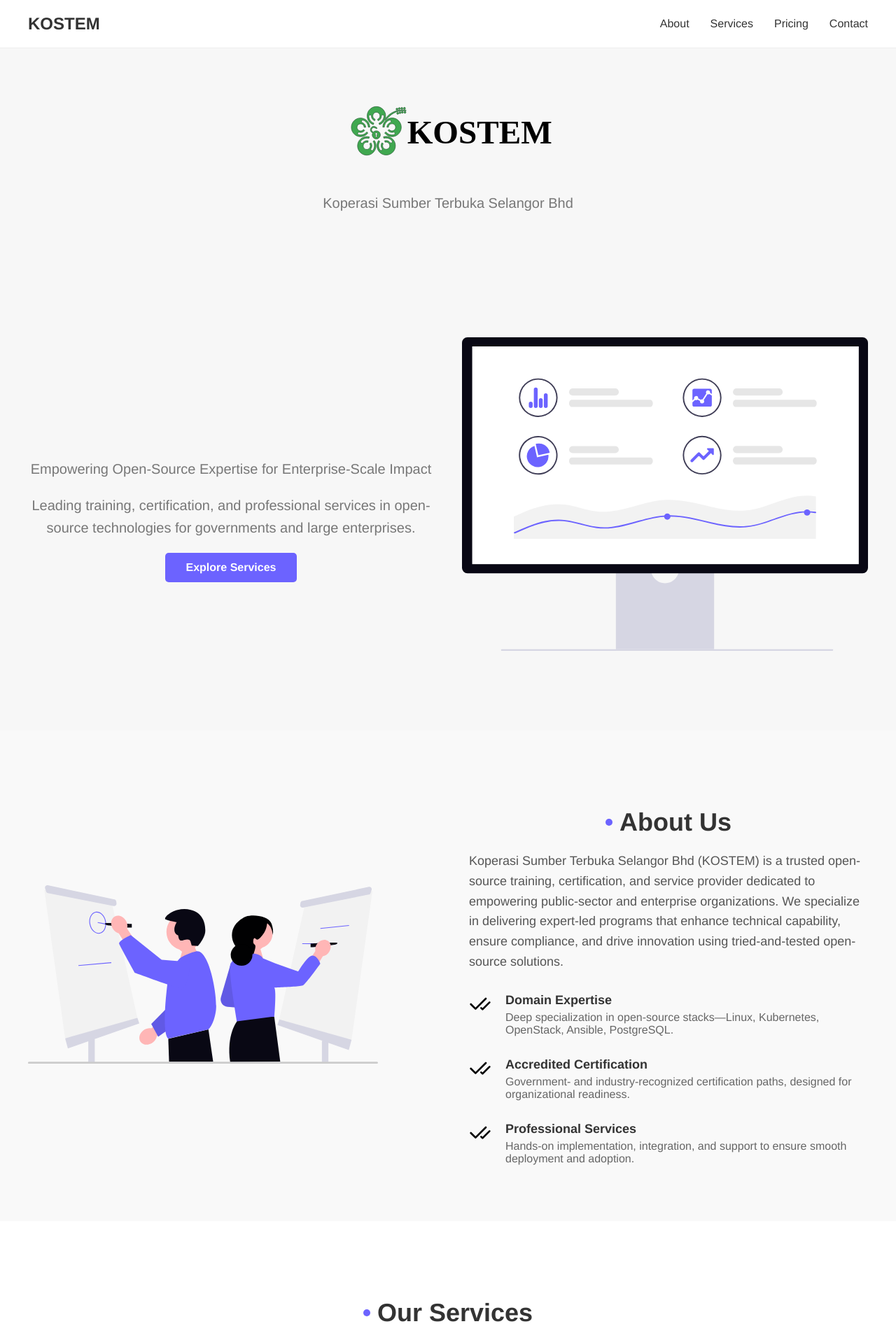
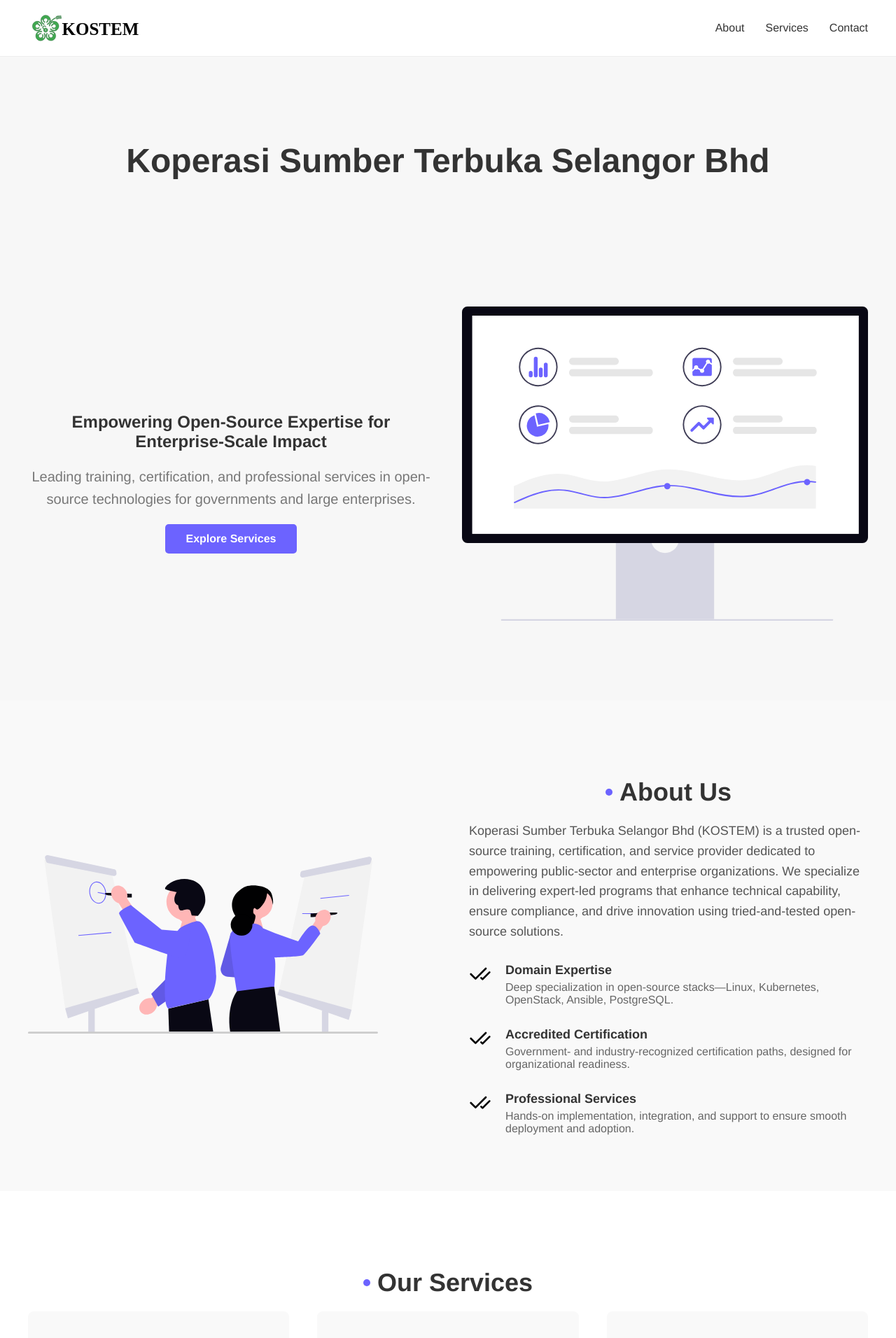
Before and after one commit to kostem-my/kostem-my.github.io, a Jekyll site: the page built from index.html, in a window 1280 px wide. Shown: the top 1912 px of the page at 70% size. Built offline with Jekyll 4.4.1, drawn with Linux system fonts in a browser that asks for light colours; some of the changed text lies outside the part shown.

Commit message:
Update logo and contact section

```diff
--- a/_layouts/default.html
+++ b/_layouts/default.html
@@ -1,24 +1,28 @@
 <!DOCTYPE html>
 <html lang="en">
+
 <head>
   <meta charset="UTF-8" />
   <meta name="viewport" content="width=device-width, initial-scale=1.0" />
   <title>{{ page.title }}</title>
   <meta name="description" content="{{ site.description | escape }}">
-    <link rel="stylesheet" href="{{ "/assets/css/style.css" | relative_url }}">
-    <link rel="icon" href="{{ "/assets/images/favicon.ico" | relative_url }}">
+  <link rel="stylesheet" href="/assets/css/style.css">
+  <link rel="icon" href="{{ " /assets/images/favicon.ico" | relative_url }}">
 </head>
 <header class="site-header">
   <div class="container">
     <div class="logo">
-      <a href="/">KOSTEM</a>
+      <a href="/">
+        <img src="{{ '/assets/images/kostem.svg' | relative_url }}" alt="KOSTEM Logo" />
+      </a>
     </div>
+
     <input type="checkbox" id="nav-toggle" class="nav-toggle" />
     <nav class="site-nav">
       <ul>
         <li><a href="#about">About</a></li>
         <li><a href="#services">Services</a></li>
-        <li><a href="#pricing">Pricing</a></li>
+        <!--li><a href="#pricing">Pricing</a></li-->
         <li><a href="#contact">Contact</a></li>
       </ul>
     </nav>
@@ -37,4 +41,5 @@
     &copy; {{ site.time | date: "%Y" }} Koperasi Sumber Terbuka Selangor Bhd (KOSTEM) — All rights reserved.
   </footer>
 </body>
+
 </html>
--- a/assets/css/style.css
+++ b/assets/css/style.css
@@ -1,3 +1,11 @@
+.logo img {
+  height: 40px;
+  width: auto;
+  max-width: 100%;
+  display: block;
+}
+
+
 /* Basic nav styles */
 .site-header {
   background: #fff;
--- a/index.html
+++ b/index.html
@@ -5,8 +5,8 @@
 
 <section class="hero">
   <div class="hero-container">
-    <img src="/assets/images/kostem.svg" alt="KOSTEM Logo">
-    <p>Koperasi Sumber Terbuka Selangor Bhd</p>
+    <!--img src="/assets/images/kostem.svg" alt="KOSTEM Logo"-->
+    <h1>Koperasi Sumber Terbuka Selangor Bhd</h1>
   </div>
 </section>
 
@@ -14,8 +14,7 @@
 <section class="hero">
   <div class="container hero-grid">
     <div class="hero-text">
-      <h1></h1>
-      <p>Empowering Open‑Source Expertise for Enterprise-Scale Impact</p>
+      <h2>Empowering Open‑Source Expertise for Enterprise-Scale Impact</h2>
       <p class="hero-description">
         Leading training, certification, and professional services in open-source technologies for governments and large enterprises.
       </p>
@@ -83,19 +82,19 @@
 
     <div class="services-grid">
       <div class="service-box">
-        <img src="/assets/images/service-analytics.svg" alt="Website Analytics" />
+        <img src="/assets/images/training.svg" alt="Website Analytics" />
         <h3>Open‑Source Training</h3>
-        <p>Instructor-led courses on Linux, cloud-native, automation, and more—available onsite or virtually for government and enterprise teams.</p>
+        <p>Instructor led courses on Linux, cloud-native, automation, and more. Available onsite or virtually for government and enterprise teams.</p>
       </div>
       <div class="service-box">
-        <img src="/assets/images/service-email.svg" alt="Email Marketing" />
+        <img src="/assets/images/exam.svg" alt="Email Marketing" />
         <h3>Certification Exams</h3>
         <p>Official certifications in partnership with recognized authorities (e.g., Linux Foundation), plus tailored exam prep.</p>
       </div>
       <div class="service-box">
-        <img src="/assets/images/service-mobile.svg" alt="Mobile Apps" />
+        <img src="/assets/images/support.svg" alt="Mobile Apps" />
         <h3>Technical Consulting & Support</h3>
-        <p>End-to-end services—from architecture design to managed support—to help scale, secure, and optimize open-source solutions.</p>
+        <p>End to end services, from architecture design to managed support, to help scale, secure, and optimize open-source solutions.</p>
       </div>
       <!-- div class="service-box">
         <img src="/assets/images/service-web.svg" alt="Web Apps" />
@@ -106,14 +105,14 @@
   </div>
 </section>
 
-<section id="pricing" class="pricing">
+<!--section id="pricing" class="pricing">
   <div class="container">
     <h2 class="section-title">
       <span class="bullet"></span> Pricing
     </h2>
 
     <div class="pricing-grid">
-      <!-- Basic Plan -->
+      <Basic Plan>
       <div class="pricing-card">
         <h3>Per-Seat Training</h3>
         <div class="price">
@@ -122,10 +121,10 @@
         <ul class="features">
           <li>Competitive per-participant rates</li>
         </ul>
-        <!--a href="#" class="btn-primary">Contact Sales</a-->
+        <a href="#" class="btn-primary">Contact Sales</a>
       </div>
 
-      <!-- Standard Plan (Highlighted) -->
+      <Standard Plan (Highlighted)>
       <div class="pricing-card featured">
         <h3>Certification Bundles</h3>
         <div class="price">
@@ -135,10 +134,10 @@
           <li>Bundled training</li>
           <li>exam options with volume discounts</li>
         </ul>
-        <!--a href="#" class="btn-secondary">Contact Sales</a-->
+        <a href="#" class="btn-secondary">Contact Sales</a>
       </div>
 
-      <!-- Premium Plan -->
+      <Premium Plan>
       <div class="pricing-card">
         <h3>Customized Projects & Retainers</h3>
         <div class="price">
@@ -147,27 +146,27 @@
         <ul class="features">
           <li>Tailored quotes based on scope; architecture reviews, POCs, deployments, monthly support retainer options.</li>
         </ul>
-        <!--a href="#" class="btn-primary">Contact Sales</a-->
+        <a href="#" class="btn-primary">Contact Sales</a>
       </div>
     </div>
   </div>
-</section>
+</section-->
 
 <section id="contact" class="contact">
   <div class="container contact-grid">
     <div class="contact-info">
       <h2 class="section-title">
-        <span class="bullet"></span> Contact Us
+        <span class="bullet"></span> Get Notified
       </h2>
       <p class="contact-description">Ready to empower your team with open-source excellence?</p>
       <p> Drop us a line or request a quote:</p>
       <p>  📧 Email: info@kostem.my</p>
       <p>  📞 Phone: +603-12345678</p>
       <p>  📍 Address:</p>
-      <p>  Koperasi Sumber Terbuka Selangor Bhd</p>
+      <p>  Koperasi Sumber Terbuka Selangor Bhd (B-4-1028)</p>
       <p>  No. 10, Jalan Teknologi 1,</p>
       <p>  Cyberjaya, Selangor, Malaysia.</p>
-      <!--form class="contact-form">
+      <form class="contact-form">
         <label for="name">Name</label>
         <input type="text" id="name" name="name" placeholder="Your Name">
 
@@ -178,7 +177,7 @@
         <textarea id="message" name="message" rows="4" placeholder="Your Message"></textarea>
 
         <button type="submit" class="btn-primary">Send</button>
-      </form-->
+      </form>
     </div>
     <div class="contact-image">
       <img src="/assets/images/contact.svg" alt="Contact illustration" />
```
Also changed, not shown: assets/images/exam.svg (added), assets/images/service-analytics.svg (deleted), assets/images/service-email.svg (deleted), assets/images/service-mobile.svg (deleted), assets/images/support.svg (added), assets/images/training.svg (added). Lines whose indentation alone changed are shown as unchanged.
